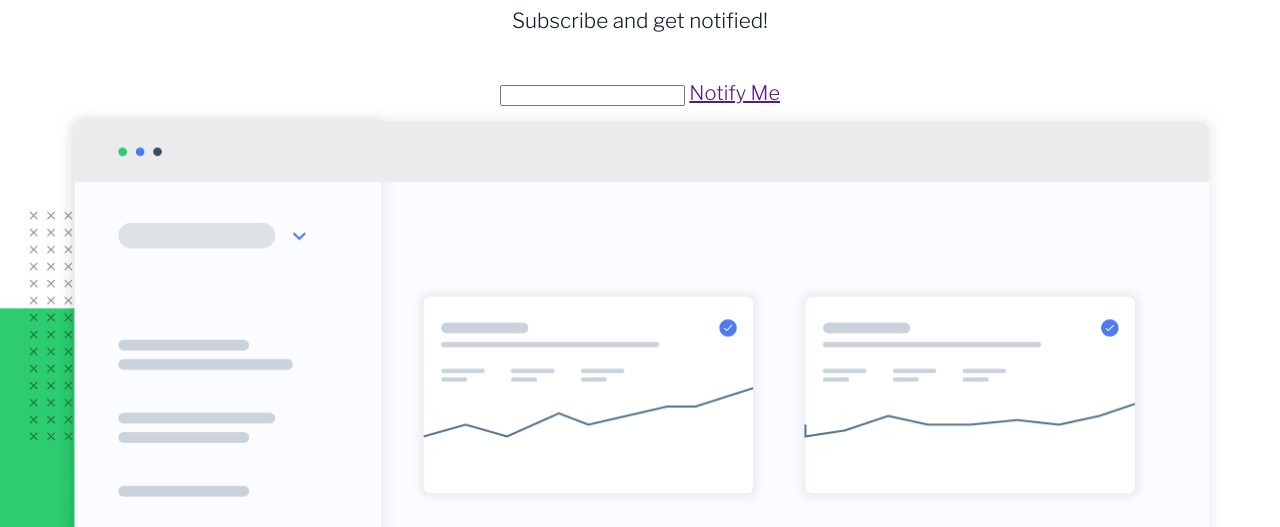
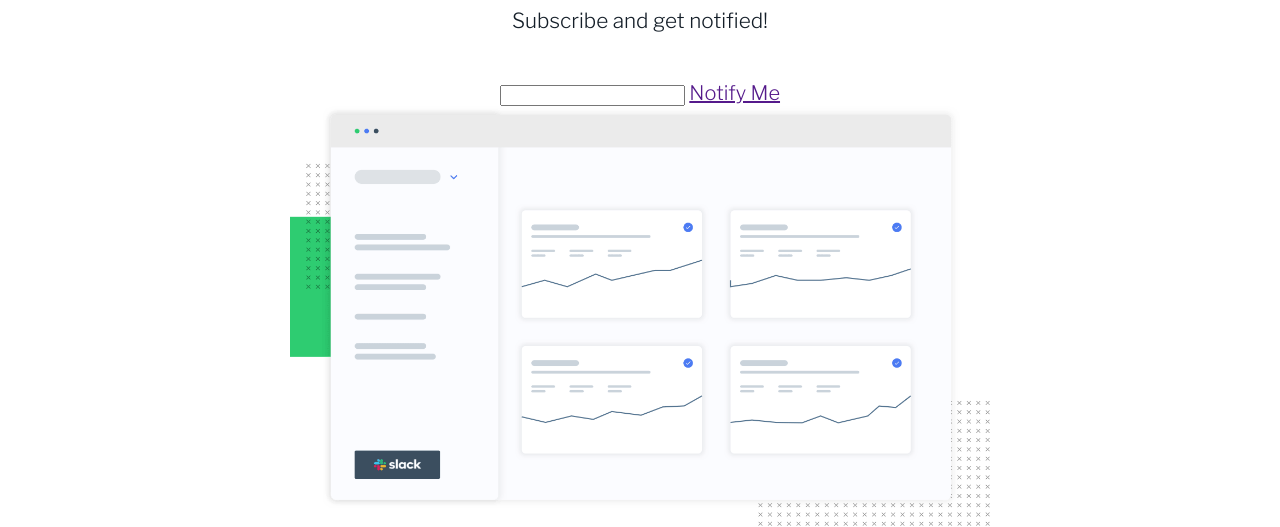
Before and after one commit to FluffyKas/ping-coming-soon-page, a plain HTML site: page index.html in a window 1280 px wide. Shown: the part 185-712 px from the top of the page. Drawn offline with nearby package versions, Linux system fonts and the light colour scheme.

Commit message:
Add files via upload

```diff
--- a/styles.css
+++ b/styles.css
@@ -60,11 +60,12 @@ body {
 
 .dashboard-image {
   width: 100%;
+  max-width: 700px;
   aspect-ratio: 1.666 / 1;
 
   /* Fallback for aspect-ratio */
-  @supports not (aspect-ratio: 1.666 / 1) {
+  /* @supports not (aspect-ratio: 1.666 / 1) {
     padding-top: 61%;
-  }
+  } */
 
 }
```
